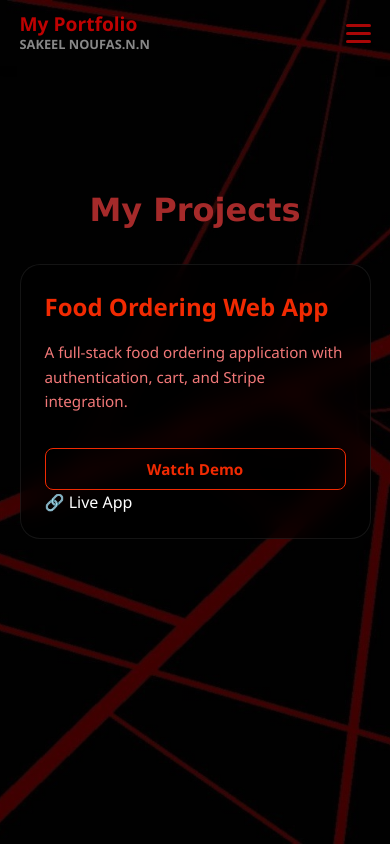
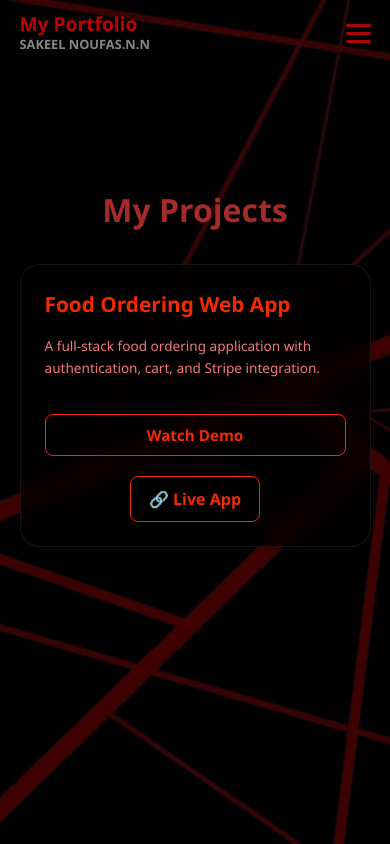
Before and after one commit to Sakeel1406/sakeel-noufas-Portfolio, a React (Vite) app: page /sakeel-noufas-Portfolio/projects in a window 390 px wide. Built offline with nearby package versions, Linux system fonts and the light colour scheme.

Commit message:
new commit

```diff
--- a/src/Project/Project.css
+++ b/src/Project/Project.css
@@ -12,17 +12,15 @@
   font-size: 2.5rem;
   margin-bottom: 60px;
   margin-top: 60px;
-  font-family: 'Lucida Sans', 'Lucida Sans Regular', 'Lucida Grande',
-               'Lucida Sans Unicode', Geneva, Verdana, sans-serif;
   font-weight: bold;
   color: brown;
 }
 
 /* Project Card */
 .project-card {
-  background: rgba(0,0,0,0.65);
+  background: rgba(0, 0, 0, 0.65);
   backdrop-filter: blur(12px);
-  border: 1px solid rgba(255,255,255,0.08);
+  border: 1px solid rgba(255, 255, 255, 0.08);
   border-radius: 20px;
   padding: 2.5rem;
   max-width: 750px;
@@ -33,7 +31,7 @@
 .project-card:hover {
   transform: translateY(-8px);
   border-color: #f12a02;
-  box-shadow: 0 10px 40px rgba(241,42,2,0.2);
+  box-shadow: 0 10px 40px rgba(241, 42, 2, 0.2);
 }
 
 /* Title */
@@ -49,24 +47,6 @@
   color: #f27878;
   line-height: 1.6;
   margin-bottom: 25px;
-}
-
-/* Tech Stack */
-.tech-stack {
-  display: flex;
-  flex-wrap: wrap;
-  gap: 10px;
-  margin-bottom: 25px;
-}
-
-.tech-tag {
-  background: rgba(241,42,2,0.1);
-  color: #f12a02;
-  padding: 6px 14px;
-  border-radius: 50px;
-  font-size: 0.8rem;
-  font-weight: 600;
-  border: 1px solid rgba(241,42,2,0.3);
 }
 
 /* Button */
@@ -95,6 +75,30 @@
   border: none;
 }
 
+/* Project Links */
+.project-links {
+  margin-top: 20px;
+  display: flex;
+  justify-content: center;
+}
+
+.project-links a {
+  text-decoration: none;
+  background: transparent;
+  color: #f12a02;
+  border: 1px solid #f12a02;
+  padding: 10px 18px;
+  border-radius: 8px;
+  font-weight: 600;
+  transition: all 0.3s ease;
+}
+
+.project-links a:hover {
+  background: #f12a02;
+  color: black;
+  box-shadow: 0 5px 15px rgba(241, 42, 2, 0.3);
+  transform: translateY(-2px);
+}
 
 /* Mobile Responsive */
 @media (max-width: 850px) {
@@ -107,10 +111,8 @@
     margin-bottom: 30px;
   }
 
-  .project-card,
-  .cert-card {
+  .project-card {
     padding: 1.5rem;
-    width: 100%;
   }
 
   .project-title {
@@ -125,87 +127,28 @@
     height: 250px;
   }
 
-  .tech-tag {
-    padding: 4px 10px;
-    font-size: 0.7rem;
-  }
-
   .project-btn {
     width: 100%;
-    text-align: center;
-  }
-
-  .project-btn:hover {
-    background: #ff4d2e;
-  }
-
-  .cert-viewer {
-    padding: 15px;
-  }
-
-  .close-btn {
-    width: 100%;
-    text-align: center;
-  }
-  .close-btn:hover {
-    background: #ff4d2e;
-  }
-
-  .cert-card h3 {
-    font-size: 1.2rem;
-  }
-  .cert-card p {
-    font-size: 0.9rem;
-  }
-
-  .cert-description {
-    font-size: 0.9rem;
-
-  }
-  .cert-description .cert-card p {
-    font-size: 0.9rem;
   }
 
   .project-card:hover {
-    transform: none; /* Disable hover effect on mobile */
-    border-color: rgba(255,255,255,0.08); /* Keep original border color */
-    box-shadow: none; /* Remove shadow on mobile */
+    transform: none;
+    border-color: rgba(255, 255, 255, 0.08);
+    box-shadow: none;
+  }
+}
+
+/* Extra Small */
+@media (max-width: 480px) {
+  .project-video {
+    height: 220px;
   }
 
-
-}
-
-/* Extra Small Screens */
-@media (max-width: 480px) {
-  .tech-tag {
-    padding: 4px 10px;
-    font-size: 0.7rem;
+  .project-title {
+    font-size: 1.3rem;
   }
 
-  .project-btn {
-    width: 100%;
-    text-align: center;
-  }
-
-  .project-video {
-    height: 250px;
-  }
-
-  .cert-card h3 {
-    font-size: 1rem;
-  }
-  .cert-card p {
+  .project-description {
     font-size: 0.85rem;
   }
-  .cert-description {
-    font-size: 0.85rem;
-  }
-
-  .project-card:hover {
-    transform: none; /* Disable hover effect on mobile */
-    border-color: rgba(255,255,255,0.08); /* Keep original border color */
-    box-shadow: none; /* Remove shadow on mobile */
-  }
-
-
 }
```
